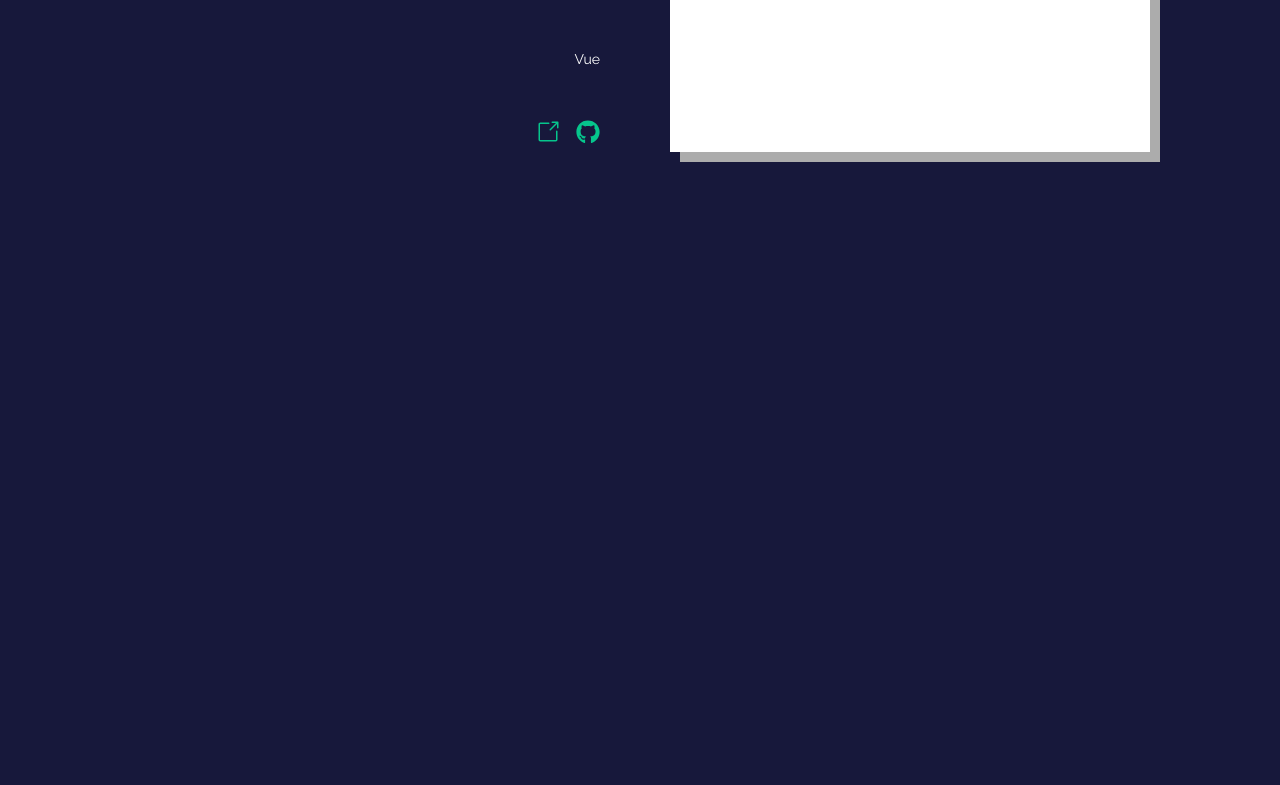
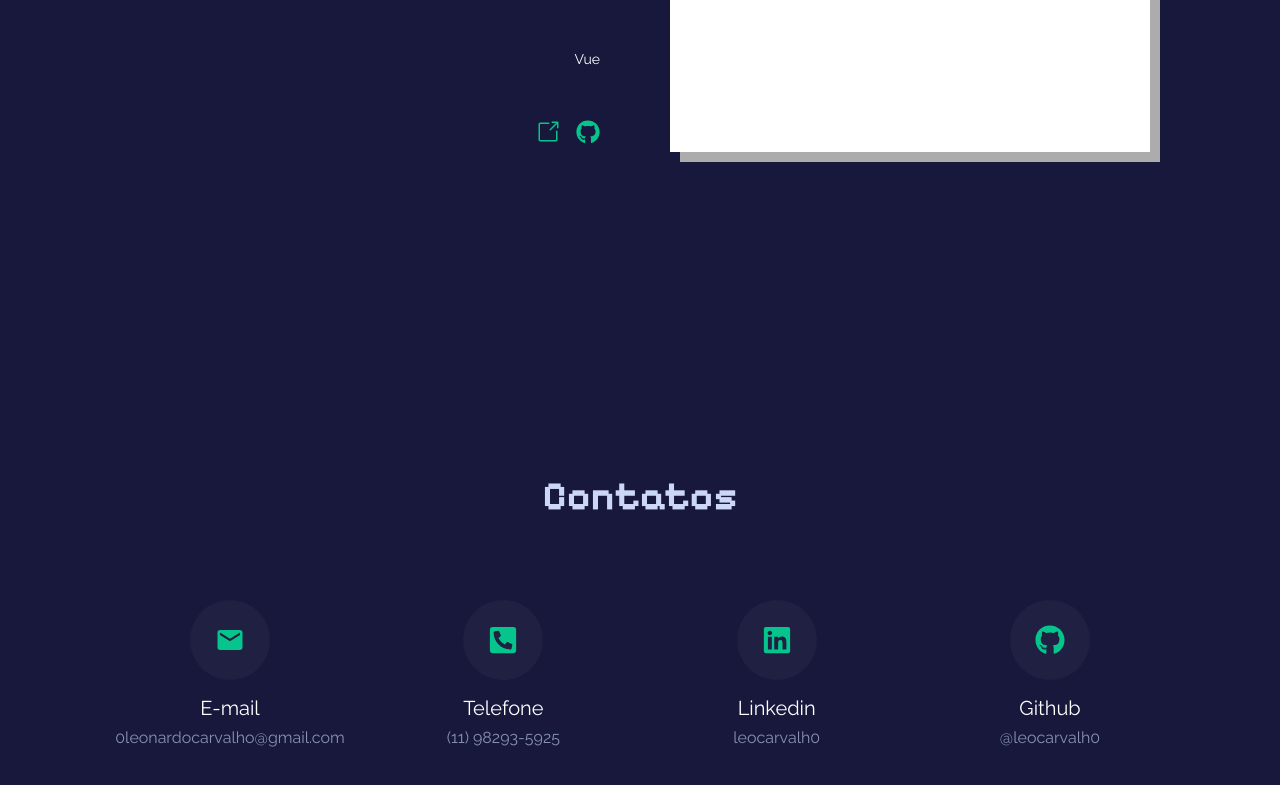
Before and after one commit to leocarvalh0/portfolio_react, a React (Create React App) app: page / in a window 1280 px wide. Shown: the part 4152-4937 px from the top of the page. Before the commit the page ends 4324 px from the top, so only its background shows below. Built offline with nearby package versions, Linux system fonts and the light colour scheme.

Commit message:
criando a section de contatos

```diff
--- a/src/App.js
+++ b/src/App.js
@@ -1,11 +1,13 @@
 import EstiloGlobal from "./styles";
 import { Container } from "./styles";
+
 import Header from "./components/Header/Header";
 import Home from "./components/Home/Home";
 import Sobre from "./components/Sobre/Sobre";
 import Skills from "./components/Skills/Skills";
 import SocialLinks from "./components/SocialLinks/SocialLinks";
 import Projetos from "./components/Projetos/Projetos";
+import Contatos from "./components/Contatos/Contatos";
 
 function App() {
   return (
@@ -18,6 +20,7 @@ function App() {
         <Skills />
         <Projetos />
         <SocialLinks />
+        <Contatos />
       </Container>
     </>
   );
--- /dev/null
+++ b/src/components/Contatos/Contatos.js
@@ -0,0 +1,107 @@
+import styled from "styled-components"
+import { FaGithub  } from "react-icons/fa";
+import { FaLinkedin } from "react-icons/fa";
+import { FaPhoneSquareAlt } from "react-icons/fa";import { MdEmail } from "react-icons/md";
+
+
+const Section = styled.section`
+    padding-bottom: 300px;
+    text-align: center;
+
+    h2 {
+        font-size: 40px;
+        margin-bottom: 80px;
+        color: #ccd6f6;
+        font-family: 'Pixelify Sans', sans-serif;
+    }
+`
+const Container = styled.div`
+    display: flex;
+    justify-content: space-between;
+`
+const Item = styled.div`
+    display: flex;
+    flex-direction: column;
+    align-items: center;
+    justify-content: center;
+    width: 200px;
+
+    p {
+        font-size: 20px;
+        color: #fff;
+        margin-bottom: 8px;
+    }
+
+    a {
+        font-size: 16px;
+    }
+`
+
+const IconDiv = styled.div`
+    background-color: #202142;
+    width: 80px;
+    height: 80px;
+    border-radius: 50%;
+    display: flex;
+    flex-direction: column;
+    justify-content: center;
+    align-items: center;
+    cursor: pointer;
+    transition: all .3s ease;
+    margin-bottom: 16px;
+
+    &:hover {
+        transform: scale(1.1);
+        color: #06c58c;
+    }
+`
+
+const Icon = styled.div`
+    background-color: transparent;
+    font-size: 30px;
+    fill: #06c58c;
+
+    @media screen and (max-width: 970px) {
+        font-size: 2.0rem;
+    }
+`
+
+const Contatos = () => {
+    return (
+        <Section>
+            <h2>Contatos</h2>
+            <Container>
+                <Item>
+                    <IconDiv>
+                        <Icon as={MdEmail} />
+                    </IconDiv>
+                    <p>E-mail</p>
+                    <a>0leonardocarvalho@gmail.com</a>
+                </Item>
+                <Item>
+                    <IconDiv>
+                        <Icon as={FaPhoneSquareAlt} />
+                    </IconDiv>
+                    <p>Telefone</p>
+                    <a>(11) 98293-5925</a>
+                </Item>
+                <Item>
+                    <IconDiv>
+                        <Icon as={FaLinkedin} />
+                    </IconDiv>
+                    <p>Linkedin</p>
+                    <a>leocarvalh0</a>
+                </Item>
+                <Item>
+                    <IconDiv>
+                        <Icon as={FaGithub} />
+                    </IconDiv>
+                    <p>Github</p>
+                    <a>@leocarvalh0</a>
+                </Item>
+            </Container>
+        </Section>
+    )
+}
+
+export default Contatos
```
